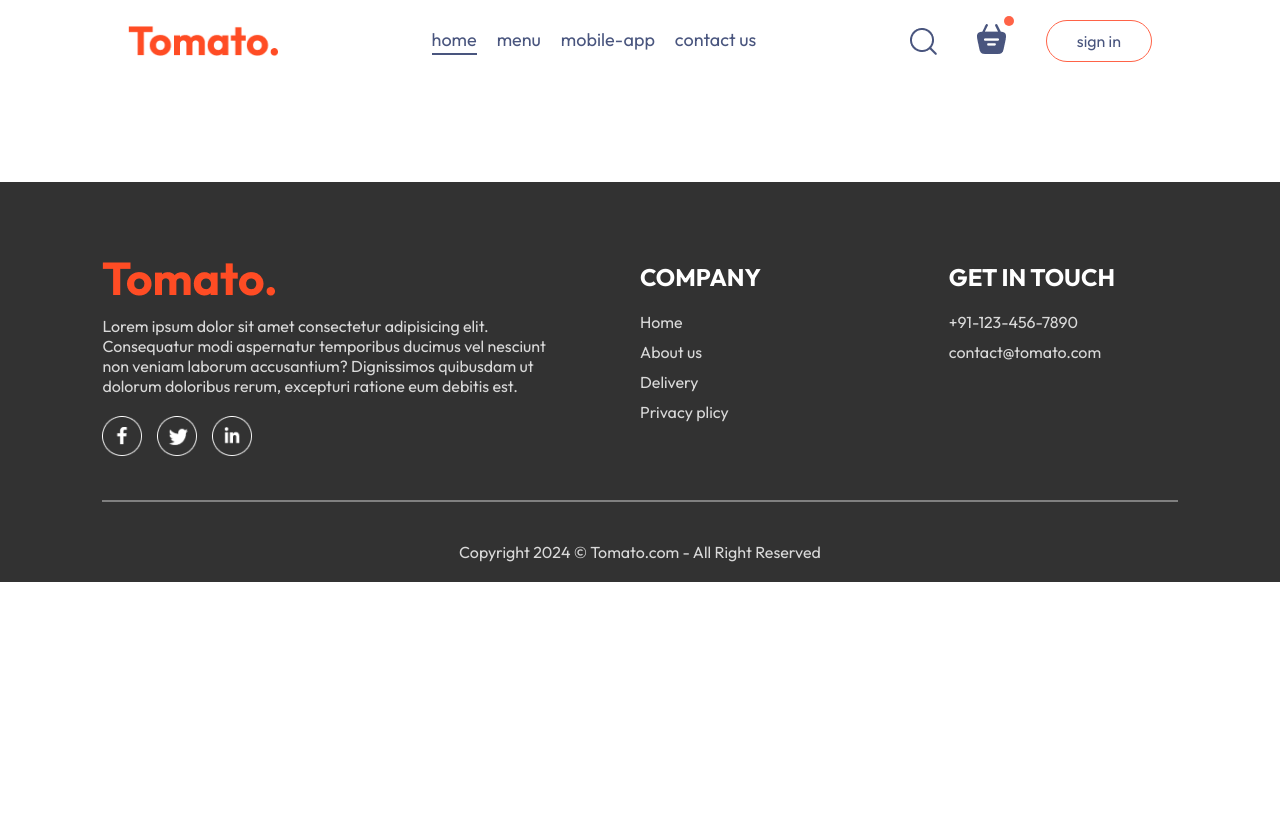
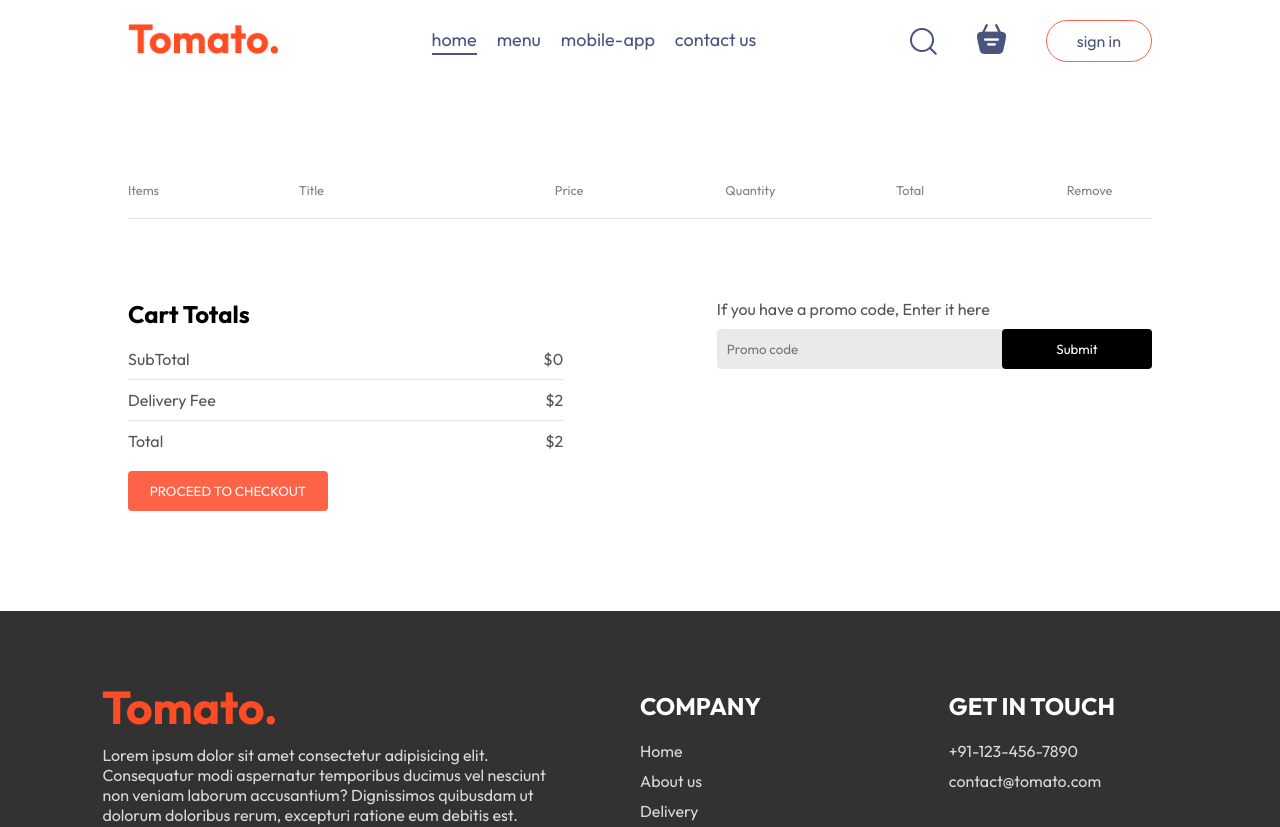
Before and after one commit to mayank26202/food-delivery-mern, a React (Vite) app in the folder frontend/: page /cart in a window 1280 px wide. Shown: the top 827 px of the page. Before the commit the page ends 800 px from the top, so only its background shows below. Built offline with nearby package versions, Linux system fonts and the light colour scheme.

Commit message:
Cart page created

```diff
--- a/frontend/src/components/Navbar/Navbar.jsx
+++ b/frontend/src/components/Navbar/Navbar.jsx
@@ -1,15 +1,18 @@
-import React, { useState } from 'react'
+import React, { useContext, useState } from 'react'
 import './Navbar.css'
 import { assets } from '../../assets/assets'
 import { Link } from 'react-router-dom';
+import { StoreContext } from '../../context/StoreContext';
 
 const Navbar = ({setShowLogin}) => {
 
 const [menu,setMenu] = useState("home");
 
+const {getTotalCartAmount} = useContext(StoreContext);
+
   return (
     <div className='navbar'>
-      <img src={assets.logo} alt="" className="logo" />
+      <Link to='/'><img src={assets.logo} alt="" className="logo" /></Link>
       <ul className="navbar-menu">
         <Link to='/' onClick={()=>setMenu("home")} className={menu==="home"?"active":""}>home</Link>
         <a href='#explore-menu' onClick={()=>setMenu("menu")} className={menu==="menu"?"active":""}>menu</a>
@@ -19,8 +22,8 @@
       <div className="navbar-right">
         <img src={assets.search_icon} alt="" />
         <div className="navbar-search-icon">
-            <img src={assets.basket_icon} alt="" />
-            <div className="dot"></div>
+            <Link to='/cart'><img src={assets.basket_icon} alt="" /></Link>
+            <div className={getTotalCartAmount()===0?"":"dot"}></div>
         </div>
         <button onClick={()=>setShowLogin(true)}>sign in</button>
       </div>
--- a/frontend/src/context/StoreContext.jsx
+++ b/frontend/src/context/StoreContext.jsx
@@ -5,32 +5,41 @@
 
 const StoreContextProvider = (props) => {
 
-    const [cartItems,setCartItems] = useState({});
+    const [cartItems, setCartItems] = useState({});
 
-    const addToCart = (itemId) =>{
-        if(!cartItems[itemId]){
-            setCartItems((prev)=>({...prev,[itemId]:1}))
+    const addToCart = (itemId) => {
+        if (!cartItems[itemId]) {
+            setCartItems((prev) => ({ ...prev, [itemId]: 1 }))
         }
         else {
-            setCartItems((prev)=>({...prev,[itemId]:prev[itemId]+1}))
+            setCartItems((prev) => ({ ...prev, [itemId]: prev[itemId] + 1 }))
         }
     }
 
-    const removeFromCart = (itemId) =>{
+    const removeFromCart = (itemId) => {
 
-            setCartItems((prev)=>({...prev,[itemId]:prev[itemId]-1}))
+        setCartItems((prev) => ({ ...prev, [itemId]: prev[itemId] - 1 }))
     }
 
-    useEffect(()=>{
-      console.log(cartItems);
-    },[cartItems])
+    const getTotalCartAmount = () => {
+        let totalAmount = 0;
+        for (const items in cartItems) {
+            if (cartItems[items] > 0) {
+                let itemInfo = food_list.find((product) => product._id === items);
+                totalAmount += itemInfo.price * cartItems[items];
+            }
+
+        }
+        return totalAmount;
+    }
 
     const contextValue = {
         food_list,
         cartItems,
         setCartItems,
         addToCart,
-        removeFromCart
+        removeFromCart,
+        getTotalCartAmount
     }
     return (
         <StoreContext.Provider value={contextValue}>
--- a/frontend/src/pages/Cart/Cart.css
+++ b/frontend/src/pages/Cart/Cart.css
@@ -0,0 +1,108 @@
+.cart{
+    margin-top: 100px;
+}
+
+.cart-items-title{
+    display: grid;
+    grid-template-columns: 1fr 1.5fr 1fr 1fr 1fr 0.5fr;
+    align-items: center;
+    color: gray;
+    font-size: max(1vw,12px);
+}
+
+.cart-items-item{
+    margin: 10px 0px;
+    color: black;
+}
+
+.cart-items-item img{
+    width: 50px;
+}
+
+.cart hr{
+    height: 1px;
+    background-color: #e2e2e2;
+    border: none;
+}
+
+.cart-items-item .cross{
+    cursor: pointer;
+}
+
+.cart-bottom{
+    margin-top: 80px;
+    display: flex;
+    justify-content: space-between;
+    gap: max(12vw,20px);
+
+}
+
+.cart-total{
+    flex: 1;
+    display: flex;
+    flex-direction: column;
+    gap: 20px;
+}
+
+.cart-total-details{
+    display: flex;
+    justify-content: space-between;
+    color: #555;
+}
+
+.cart-total hr{
+    margin: 10px 0px;
+}
+
+.cart-total button{
+    border: none;
+    color: white;
+    background-color: tomato;
+    width: max(15vw,200px);
+    padding: 12px 0px;
+    border-radius: 4px;
+    cursor: pointer;
+}
+
+.cart-promocode{
+    flex: 1;
+}
+
+.cart-promocode p{
+    color: #555;
+}
+
+.cart-promocode-input{
+    margin-top: 10px;
+    display: flex;
+    justify-content: space-between;
+    align-items: center;
+    background-color: #eaeaea;
+    border-radius: 4px;
+}
+
+.cart-promocode-input input{
+    background: transparent;
+    border: none;
+    outline: none;
+    padding-left: 10px;
+}
+
+.cart-promocode-input button{
+    width: max(10vw,150px);
+    padding: 12px 5px;
+    background-color: black;
+    color: white;
+    border: none;
+    border-radius: 4px;
+}
+
+@media (max-width:750px){
+    .cart-bottom{
+        flex-direction: column-reverse;
+
+    }
+    .cart-promocode{
+        justify-content: start;
+    }
+}
--- a/frontend/src/pages/Cart/Cart.jsx
+++ b/frontend/src/pages/Cart/Cart.jsx
@@ -1,10 +1,75 @@
-import React from 'react'
+import React, { useContext } from 'react'
 import './Cart.css'
+import StoreContextProvider, { StoreContext } from '../../context/StoreContext'
 
 const Cart = () => {
+
+  const { cartItems, food_list, removeFromCart, getTotalCartAmount } = useContext(StoreContext)
+
   return (
-    <div>
+    <div className='cart'>
+      <div className="cart-items">
+        <div className="cart-items-title">
+          <p>Items</p>
+          <p>Title</p>
+          <p>Price</p>
+          <p>Quantity</p>
+          <p>Total</p>
+          <p>Remove</p>
+        </div>
+        <br />
+        <hr />
 
+        {food_list.map((item, index) => {
+          if (cartItems[item._id] > 0) {
+            return (
+              <div>
+                <div className="cart-items-title cart-items-item">
+                  <img src={item.image} alt="" />
+                  <p>{item.name}</p>
+                  <p>${item.price}</p>
+                  <p>{cartItems[item._id]}</p>
+                  <p>${item.price * cartItems[item._id]}</p>
+                  <p onClick={()=>removeFromCart(item._id)} className='cross'>X</p>
+                </div>
+                <hr />
+              </div>
+
+            )
+          }
+        })}
+      </div>
+
+      <div className="cart-bottom">
+        <div className="cart-total">
+          <h2>Cart Totals</h2>
+          <div>
+            <div className="cart-total-details">
+              <p>SubTotal</p>
+              <p>${getTotalCartAmount()}</p>
+            </div>
+            <hr />
+            <div className="cart-total-details">
+              <p>Delivery Fee</p>
+              <p>${2}</p>
+            </div>
+            <hr />
+            <div className="cart-total-details">
+              <p>Total</p>
+              <p>${getTotalCartAmount()+2}</p>
+            </div>
+          </div>
+            <button>PROCEED TO CHECKOUT</button>
+        </div>
+        <div className="cart-promocode">
+          <p>If you have a promo code, Enter it here</p>
+          <div className='cart-promocode-input'>
+          <input type="text" name="" id="" placeholder='Promo code' />
+          <button>Submit</button>
+          </div>
+        </div>
+
+      </div>
     </div>
   )
 }
```
